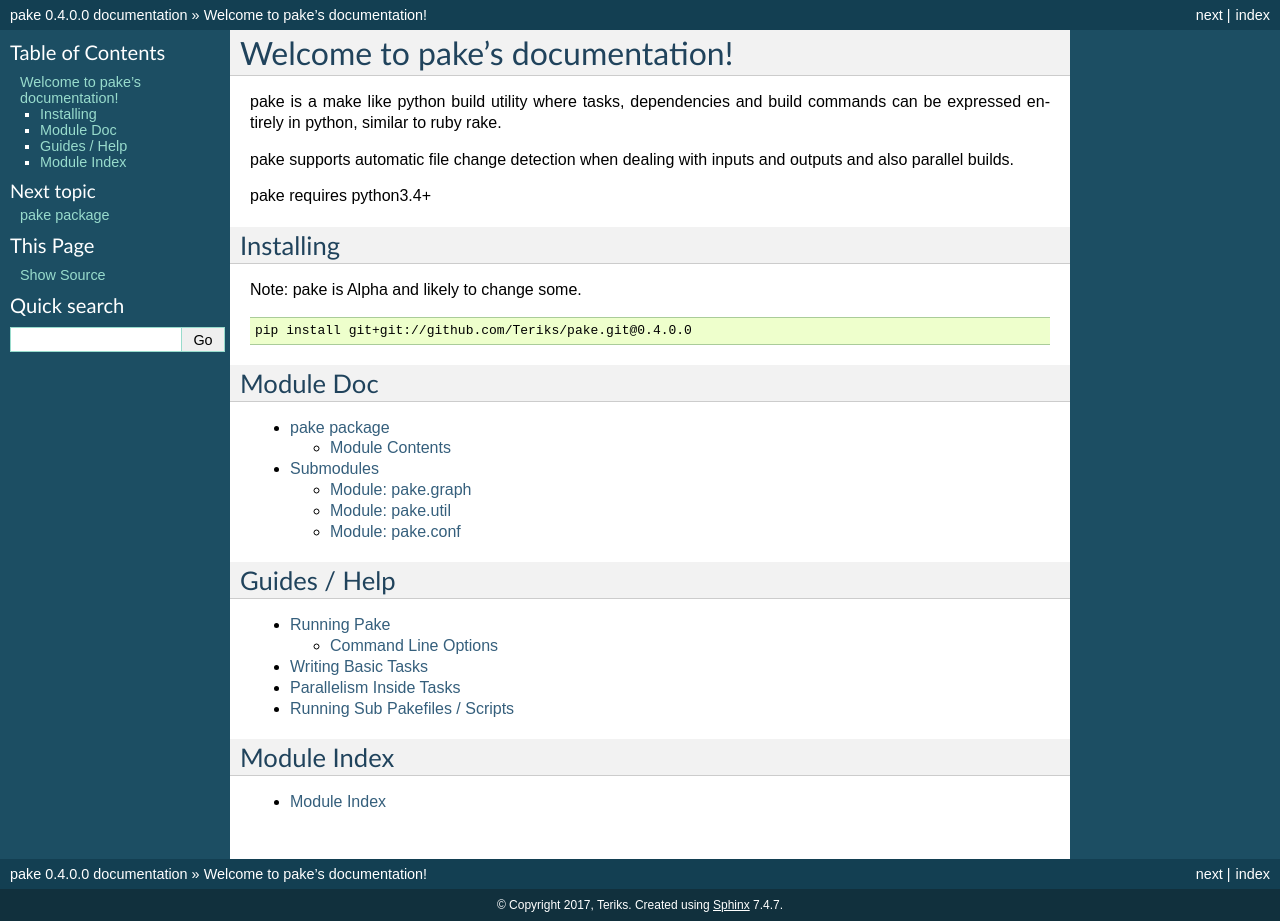
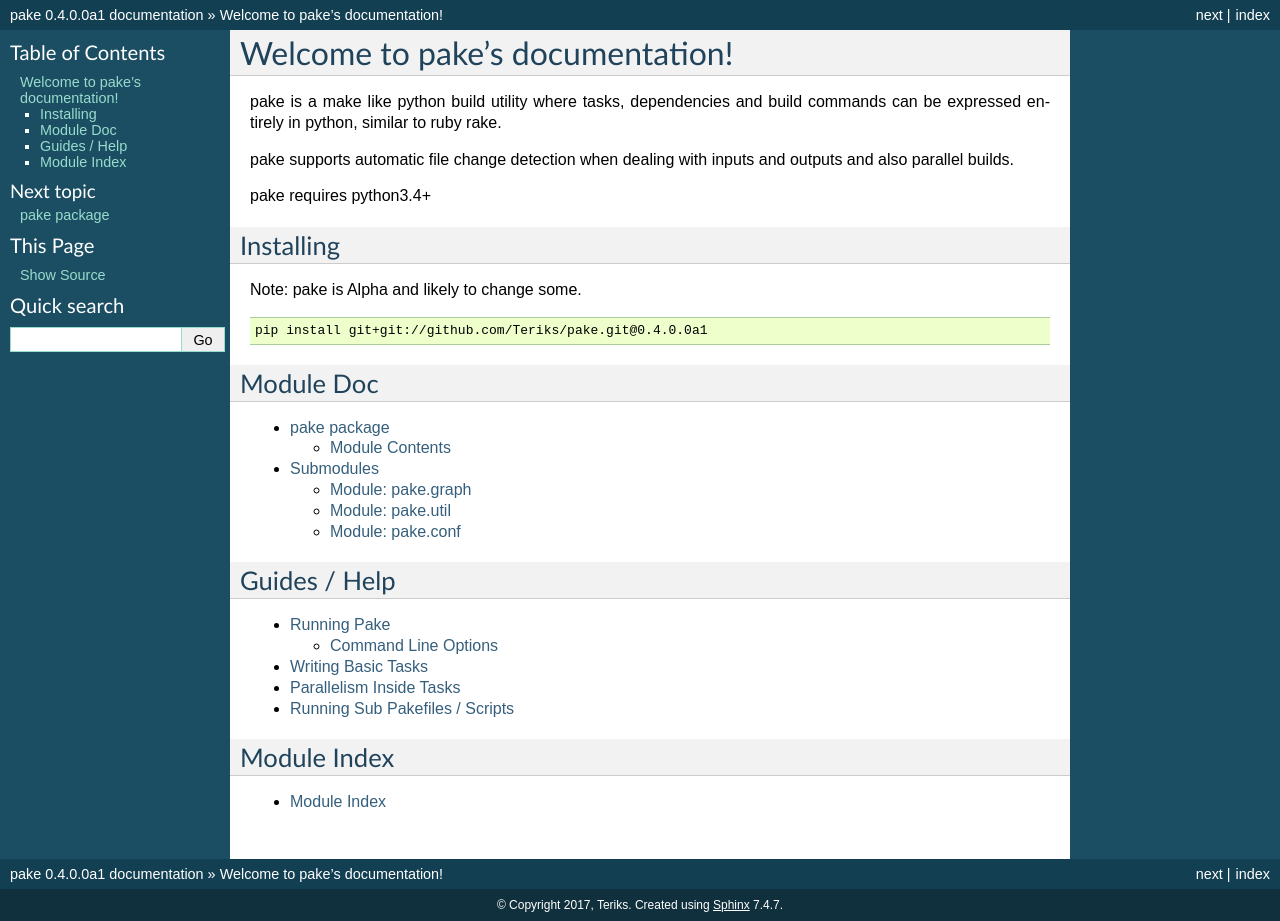
Before and after one commit to Teriks/pake, a Sphinx documentation site: the page built from docs/source/index.rst, in a window 1280 px wide. Built offline with Sphinx 7.4.7, drawn with Linux system fonts in a browser that asks for light colours.

Commit message:
Setup alpha version segment

```diff
--- a/docs/source/conf.py
+++ b/docs/source/conf.py
@@ -58,8 +58,9 @@
 #
 # The short X.Y version.
 version = pake.__version__
+
 # The full version, including alpha/beta/rc tags.
-release = version
+release = version+'a1'
 
 # The language for content autogenerated by Sphinx. Refer to documentation
 # for a list of supported languages.
--- a/docs/source/index.rst
+++ b/docs/source/index.rst
@@ -26,7 +26,7 @@
 
 .. code-block:: bash
 
-    pip install git+git://github.com/Teriks/pake.git@0.4.0.0
+    pip install git+git://github.com/Teriks/pake.git@0.4.0.0a1
 
 
 Module Doc
--- a/setup.py
+++ b/setup.py
@@ -7,6 +7,9 @@
 
 if not version:
     raise RuntimeError('version is not set')
+
+# alpha 1
+version += 'a1'
 
 readme = ''
 with open('README.md', 'r', encoding='utf-8') as f:
@@ -29,7 +32,7 @@
           ]
       },
       classifiers=[
-          'Development Status :: 2 - Pre-Alpha',
+          'Development Status :: 3 - Alpha',
           'License :: OSI Approved :: BSD 3-Clause License',
           'Intended Audience :: Developers',
           'Natural Language :: English',
```
Also changed, not shown: README.md (+1 -1 lines).
